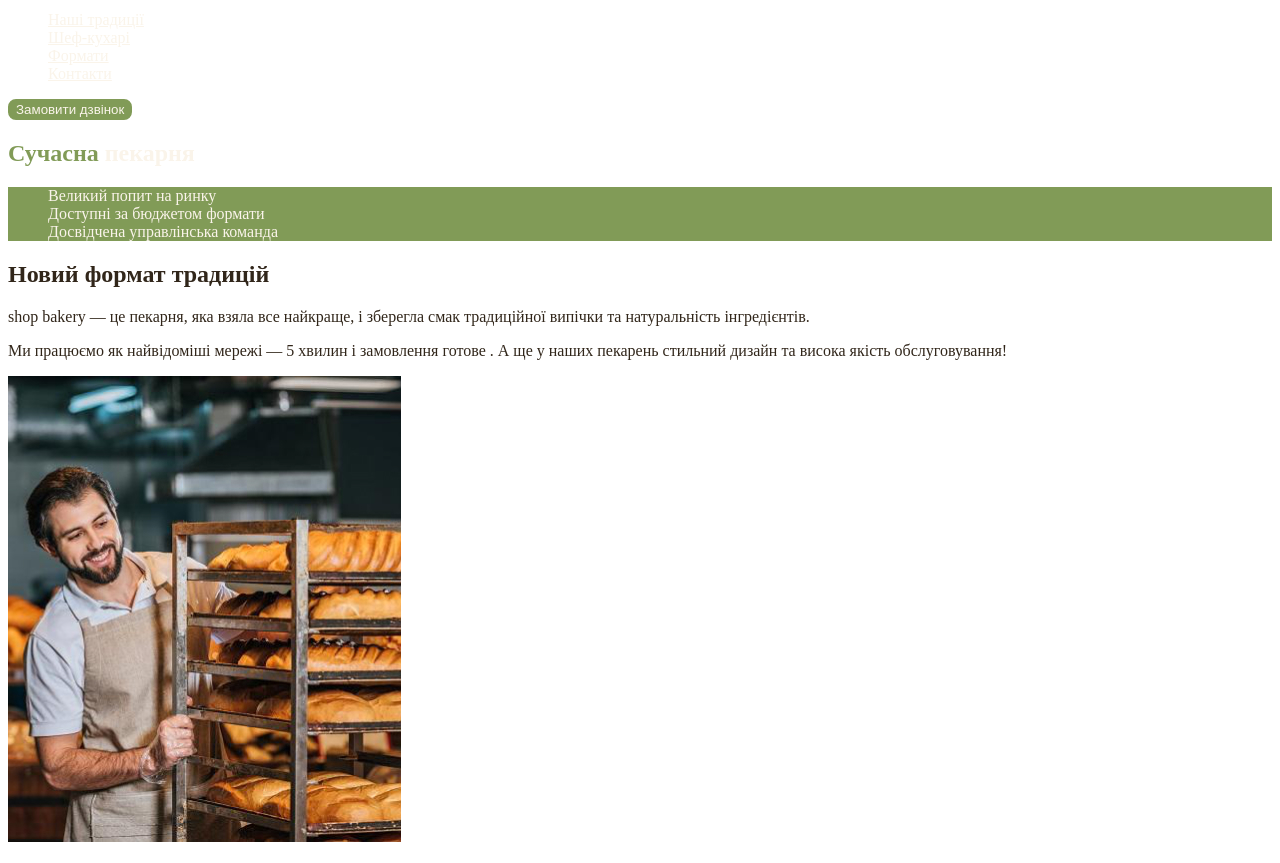
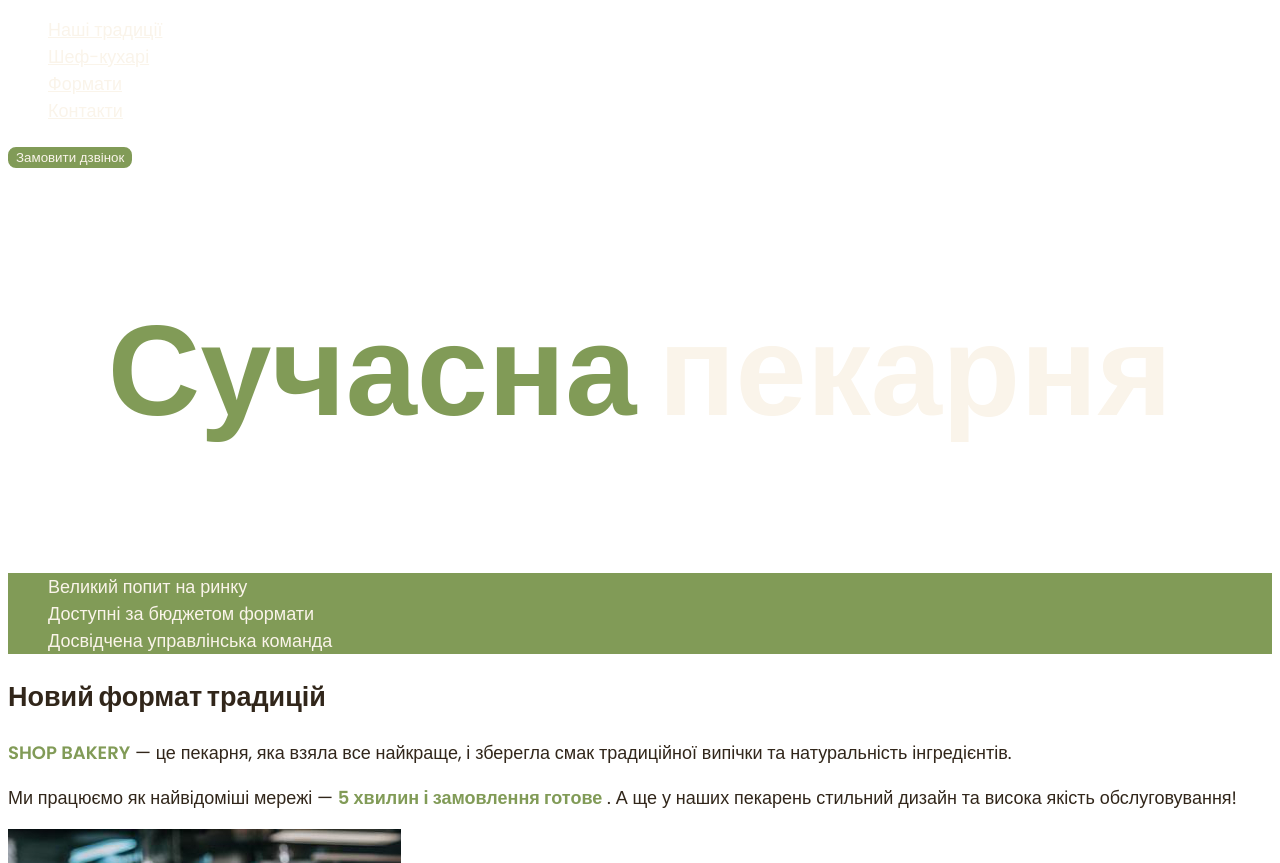
Before and after one commit to MaryLapinia/genius-test, a plain HTML site: page index.html in a window 1280 px wide. Shown: the part 63-926 px from the top of the page. Drawn offline with Linux system fonts and the light colour scheme.

Commit message:
Add font styles

```diff
--- a/css/styles.css
+++ b/css/styles.css
@@ -8,6 +8,9 @@
 /* Base */
 body {
   color: var(--color-primary-dark);
+  font-family: 'Poppins', sans-serif;
+  font-size: 18px;
+  font-weight: 400;
 }
 
 ul {
@@ -40,6 +43,9 @@ ul {
 /* Hero section */
 .hero-title {
   color: var(--color-primary-light);
+  text-align: center;
+  font-size: 128px;
+  font-weight: 900;
 }
 
 .hero-title .accent {
@@ -55,3 +61,13 @@ ul {
 .section-title .accent {
   color: var(--color-brand-dark);
 }
+
+/*Traditions section*/
+.traditions-text .brand {
+  color: var(--color-brand-light);
+  font-weight: 600;
+}
+
+.traditions-text .uppercase {
+  text-transform: uppercase;
+}
--- a/index.html
+++ b/index.html
@@ -6,6 +6,15 @@
   <meta http-equiv="X-UA-Compatible" content="IE=edge">
   <meta name="viewport" content="width=device-width, initial-scale=1.0">
   <title>Сучасна пекарня</title>
+
+  <!--Fonts-->
+  <link rel="preconnect" href="https://fonts.googleapis.com">
+  <link rel="preconnect" href="https://fonts.gstatic.com" crossorigin>
+  <link
+    href="https://fonts.googleapis.com/css2?family=Lobster&family=Oswald:wght@200;600&family=Poppins:wght@300;400;600;900&family=Roboto&display=swap"
+    rel="stylesheet">
+
+  <!--Styles-->
   <link rel="stylesheet" href="./css/styles.css">
 </head>
 
@@ -36,13 +45,14 @@
         <li>Досвідчена управлінська команда</li>
       </ul>
       <h2 class="section-title">Новий формат традицій</h2>
-      <p><span>shop bakery</span> — це пекарня, яка взяла все найкраще, і зберегла смак традиційної випічки та
-        натуральність
-        інгредієнтів.</p>
-      <p>Ми працюємо як найвідоміші мережі — <span>5 хвилин і замовлення готове</span> . А ще у наших пекарень
-        стильний дизайн
-        та висока
-        якість обслуговування!</p>
+      <p class="traditions-text">
+        <span class="brand uppercase">shop bakery</span> — це пекарня, яка взяла все найкраще, і зберегла смак
+        традиційної випічки та натуральність інгредієнтів.
+      </p>
+      <p class="traditions-text">
+        Ми працюємо як найвідоміші мережі — <span class="brand">5 хвилин і замовлення готове</span> . А ще у наших
+        пекарень стильний дизайн та висока якість обслуговування!
+      </p>
       <img src="./images/baker-man.jpg" alt="Чоловік пекар дивиться на бвтони із посмішкою">
     </section>
     <section id="cookers-section">
```
